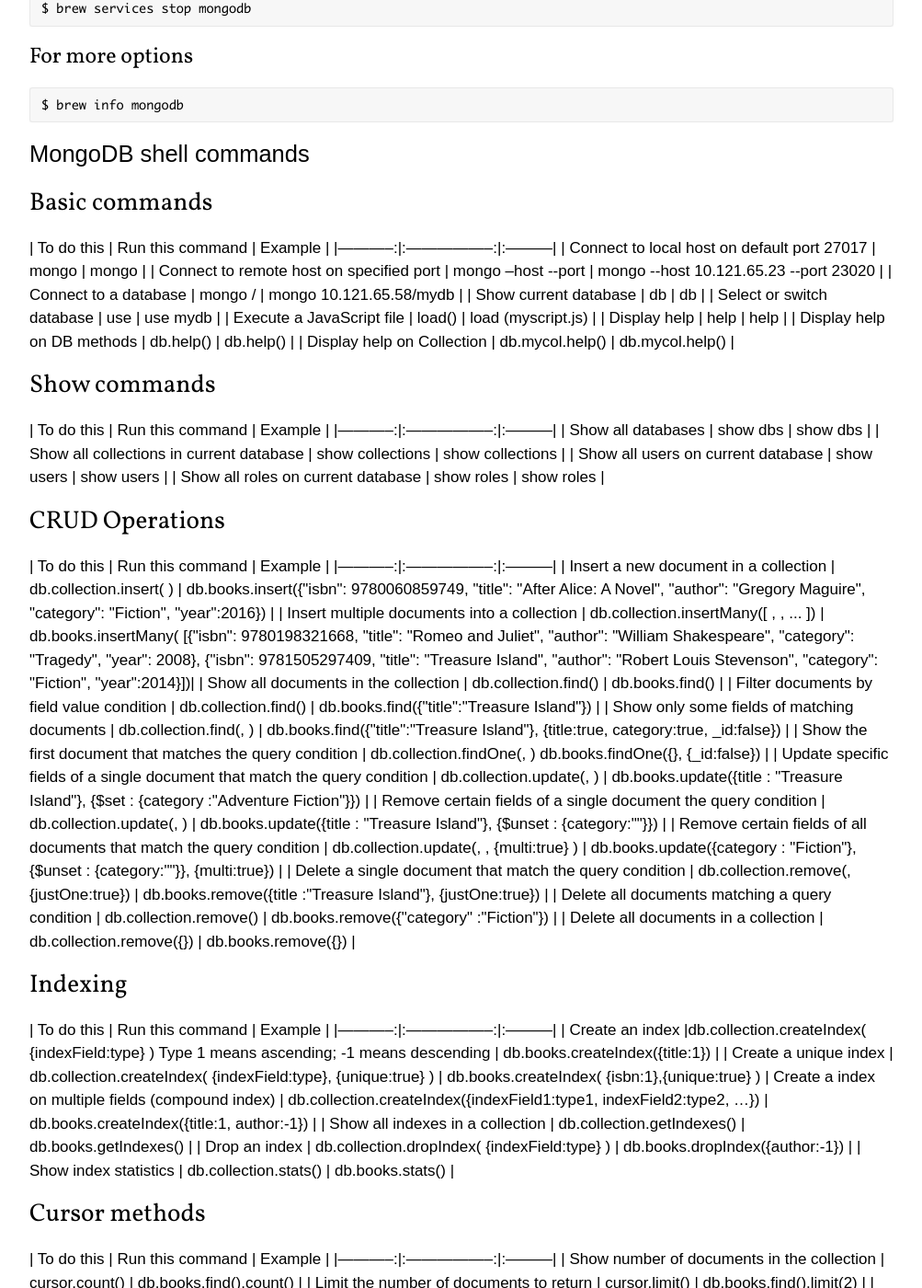
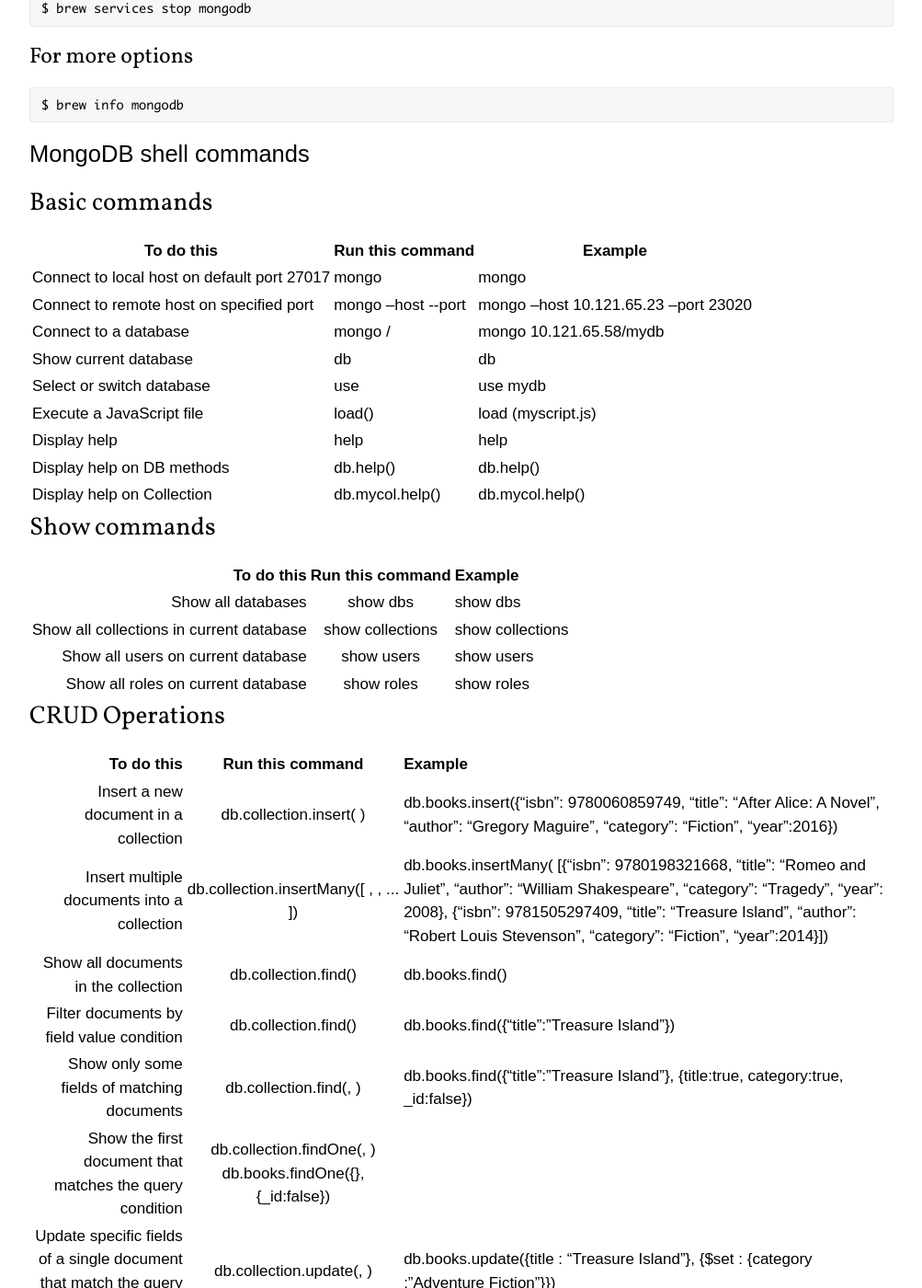
Before and after one commit to MarceloFossRJ/MarceloFossRJ.github.io, a Jekyll site: the page built from _posts/2019-04-01-mongodb.md, in a window 1280 px wide and 1400 px high, scrolled down 1149 px. Shown: the whole window at 92% size, without its empty margins (138-1141 px from the left). Built offline with Jekyll 4.4.1, drawn with Linux system fonts in a browser that asks for light colours; some web fonts are replaced; some of the changed text lies outside the part shown.

Commit message:
adjust formatting

```diff
--- a/_posts/2019-04-01-mongodb.md
+++ b/_posts/2019-04-01-mongodb.md
@@ -59,19 +59,21 @@ $ brew info mongodb
 
 # MongoDB shell commands
 ## Basic commands
-| To do this |	Run this command |	Example |
-|-----------:|:-----------------:|:---------|
-| Connect to local host on default port 27017 |	mongo |	mongo |
-| Connect to remote host on specified port |	mongo --host <hostname or ip address> --port <port no> |	mongo --host 10.121.65.23 --port 23020 |
-| Connect to a database |	mongo <host>/<database> |	mongo 10.121.65.58/mydb |
-| Show current database |	db |	db |
-| Select or switch database |	use <database name> |	use mydb |
-| Execute a JavaScript file |	load(<filename>) |	load (myscript.js) |
-| Display help |	help |	help |
-| Display help on DB methods |	db.help() |	db.help() |
-| Display help on Collection |	db.mycol.help() |	db.mycol.help() |
+
+To do this  |	Run this command  |	Example
+----------- | ----------------- | ---------
+Connect to local host on default port 27017 |	mongo |	mongo
+Connect to remote host on specified port |	mongo --host <hostname or ip address> --port <port no> |	mongo --host 10.121.65.23 --port 23020
+Connect to a database |	mongo <host>/<database> |	mongo 10.121.65.58/mydb
+Show current database |	db |	db
+Select or switch database |	use <database name> |	use mydb
+Execute a JavaScript file |	load(<filename>) |	load (myscript.js)
+Display help |	help |	help
+Display help on DB methods |	db.help() |	db.help()
+Display help on Collection |	db.mycol.help() |	db.mycol.help()
 
 ## Show commands
+
 | To do this |	Run this command |	Example |
 |-----------:|:-----------------:|:---------|
 | Show all databases |	show dbs |	show dbs |
@@ -80,6 +82,7 @@ $ brew info mongodb
 | Show all roles on current database |	show roles |	show roles |
 
 ## CRUD Operations
+
 | To do this |	Run this command |	Example |
 |-----------:|:-----------------:|:---------|
 | Insert a new document in a collection |	db.collection.insert( <document> ) |	db.books.insert({"isbn": 9780060859749, "title": "After Alice: A Novel", "author": "Gregory Maguire", "category": "Fiction", "year":2016}) |
```
Also changed, not shown: _posts/2018-08-01-markdown.md (+2 -2 lines), _posts/2018-11-15-capistrano.md (+0 -2 lines).
